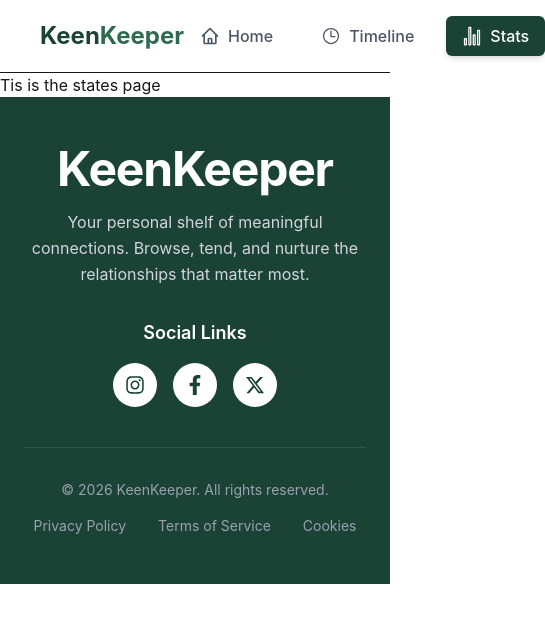
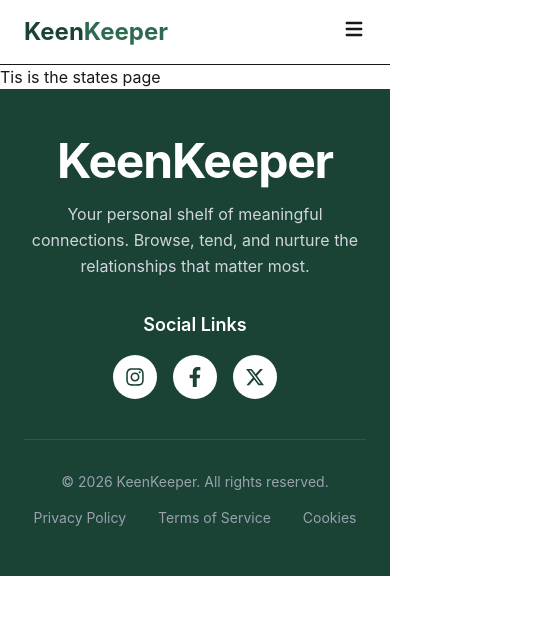
Before and after one commit to mkrafiul13453/B13-Assignment-7, a React (Vite) app: page /stats in a window 390 px wide. Shown: the top 622 px of the page, 545 px wide, since content can reach past the window. Built offline with nearby package versions, Linux system fonts and the light colour scheme.

Commit message:
Responsive navber is done

```diff
--- a/src/component/shared/Navbar.jsx
+++ b/src/component/shared/Navbar.jsx
@@ -1,26 +1,28 @@
-import React from 'react';
+import React, { useState } from 'react';
 import { NavLink } from 'react-router-dom';
-import { HiOutlineHome } from 'react-icons/hi';
-import { IoTimeOutline } from 'react-icons/io5';
-import { IoStatsChartOutline } from 'react-icons/io5';
+import { HiOutlineHome, HiMenu, HiX } from 'react-icons/hi';
+import { IoTimeOutline, IoStatsChartOutline } from 'react-icons/io5';
 
 const Navbar = () => {
-    // অ্যাক্টিভ হলে কেমন দেখাবে তার জন্য একটি কমন স্টাইল
+    const [isOpen, setIsOpen] = useState(false);
+
     const navLinkStyles = ({ isActive }) =>
         `flex items-center gap-2 px-4 py-2 rounded-md transition-all duration-300 ${isActive
-            ? 'bg-[#1a4335] text-white shadow-md' // Selected state (Dark Green)
-            : 'text-gray-600 hover:bg-gray-200'   // Default state
+            ? 'bg-[#1a4335] text-white shadow-md'
+            : 'text-gray-600 hover:bg-gray-200'
         }`;
 
     return (
-        <nav className="flex items-center justify-between px-10 py-4 bg-white border-b sticky top-0 z-50">
-            {/* Logo Section */}
+        <nav className="bg-white border-b sticky top-0 z-50">
+            <div className="flex items-center justify-between px-6 py-4 md:px-10">
+
+                {/* Logo */}
                 <div className="text-2xl font-bold text-[#1a4335]">
                     Keen<span className="text-[#2d6a4f]">Keeper</span>
                 </div>
 
-            {/* Navigation Links */}
-            <div className="flex gap-4 font-medium">
+                {/* Desktop Menu */}
+                <div className="hidden md:flex gap-4 font-medium">
                     <NavLink to="/" className={navLinkStyles}>
                         <HiOutlineHome className="text-xl" />
                         Home
@@ -36,6 +38,38 @@ const Navbar = () => {
                         Stats
                     </NavLink>
                 </div>
+
+                {/* Mobile Menu Button */}
+                <div className="md:hidden">
+                    <button onClick={() => setIsOpen(!isOpen)}>
+                        {isOpen ? (
+                            <HiX className="text-2xl" />
+                        ) : (
+                            <HiMenu className="text-2xl" />
+                        )}
+                    </button>
+                </div>
+            </div>
+
+            {/* Mobile Dropdown Menu */}
+            {isOpen && (
+                <div className="md:hidden flex flex-col gap-2 px-6 pb-4 font-medium">
+                    <NavLink to="/" className={navLinkStyles} onClick={() => setIsOpen(false)}>
+                        <HiOutlineHome className="text-xl" />
+                        Home
+                    </NavLink>
+
+                    <NavLink to="/timeline" className={navLinkStyles} onClick={() => setIsOpen(false)}>
+                        <IoTimeOutline className="text-xl" />
+                        Timeline
+                    </NavLink>
+
+                    <NavLink to="/stats" className={navLinkStyles} onClick={() => setIsOpen(false)}>
+                        <IoStatsChartOutline className="text-xl" />
+                        Stats
+                    </NavLink>
+                </div>
+            )}
         </nav>
     );
 };
```
Lines whose indentation alone changed are shown as unchanged.
